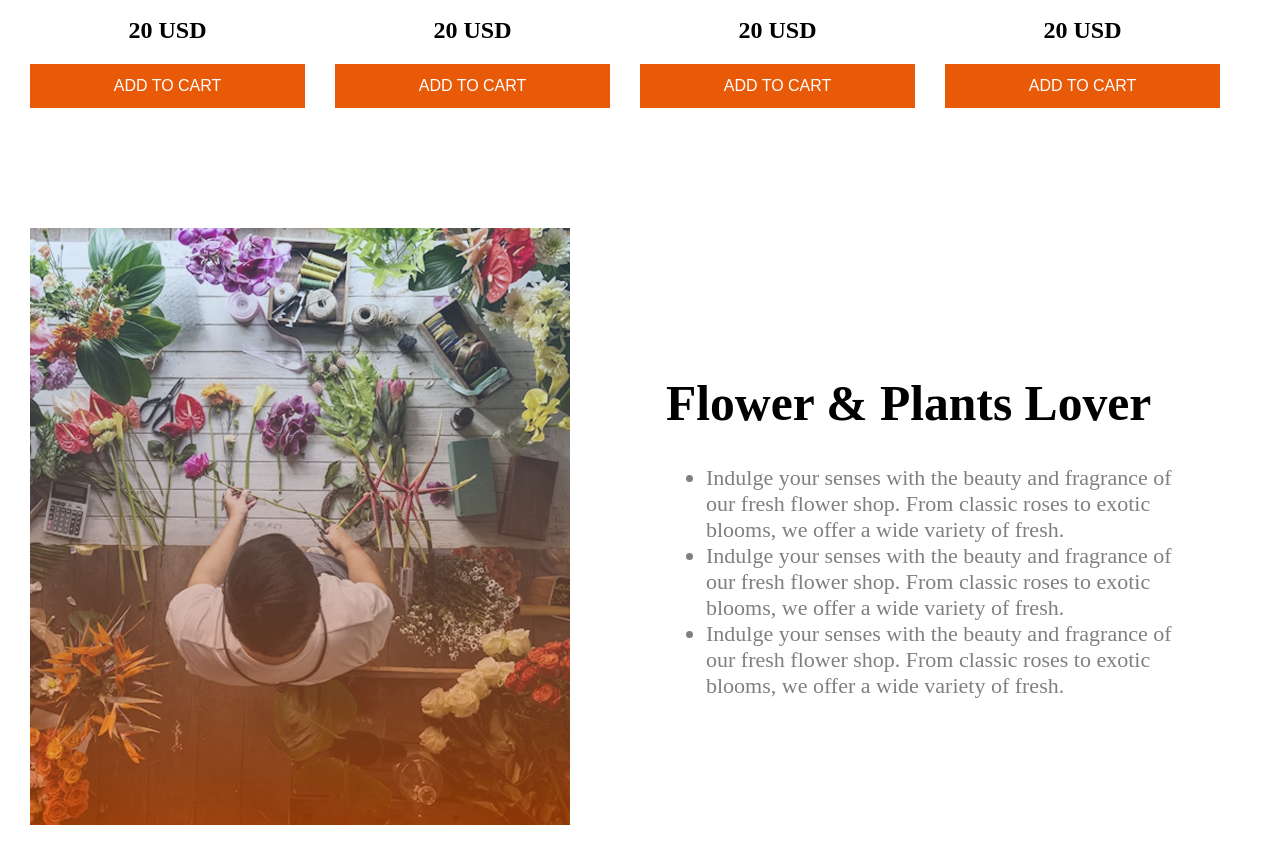
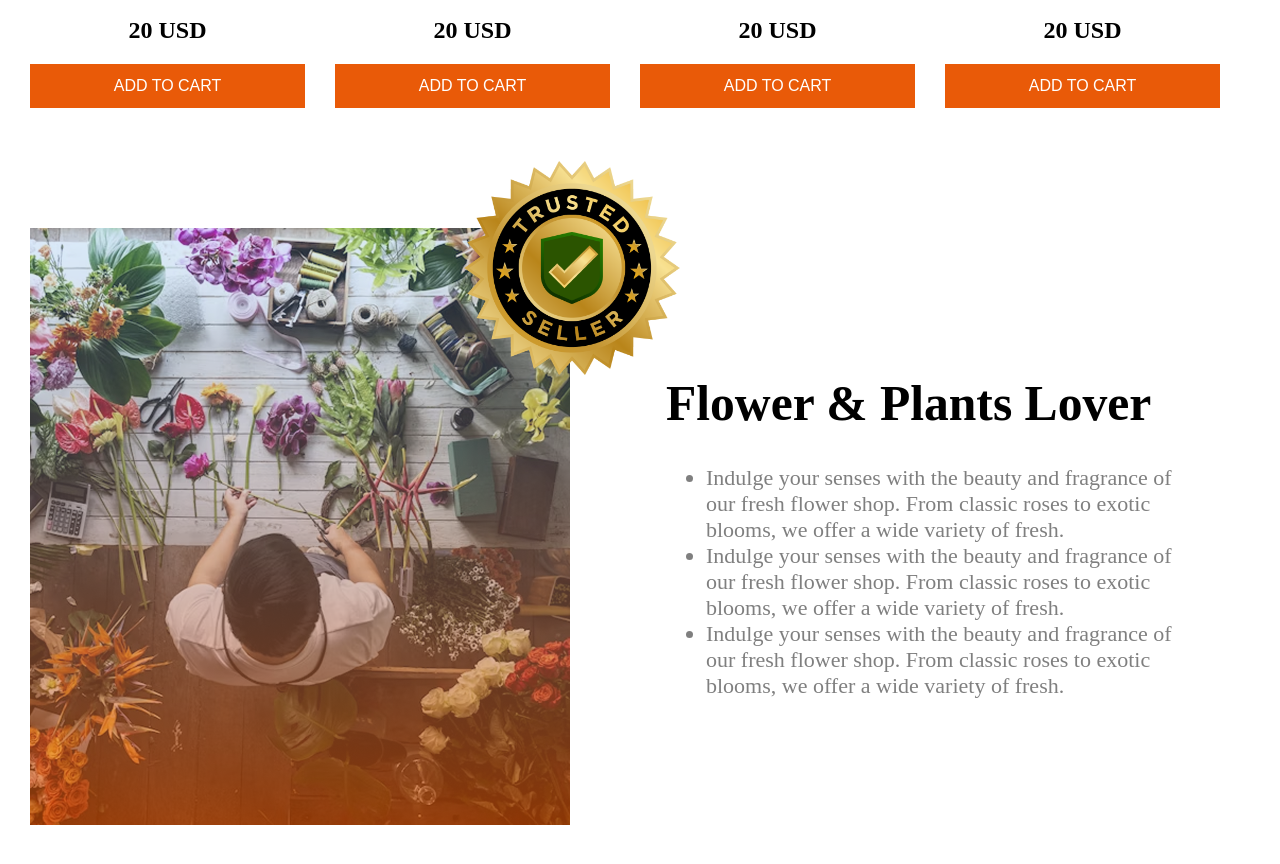
Before and after one commit to mustafiz46607/Assignment-02, a plain HTML site: page index.html in a window 1280 px wide. Shown: the part 1774-2638 px from the top of the page. Drawn offline with Linux system fonts and the light colour scheme.

Commit message:
added trusted badge in flower and plant lover section

```diff
--- a/index.html
+++ b/index.html
@@ -116,6 +116,9 @@
                     <li class="dark-3">Indulge your senses with the beauty and fragrance of our fresh flower shop. From
                         classic roses to exotic blooms, we offer a wide variety of fresh.</li>
                 </ul>
+                <div class="badge">
+                    <img src="assets/trusted-badge.png" alt="">
+                </div>
             </div>
         </div>
         <!-- latest deal section -->
--- a/styles/style.css
+++ b/styles/style.css
@@ -145,6 +145,7 @@
 .flower-lover-content{
     max-width: 540px;
     padding: 44px;
+    position: relative;
 }
 .flower-lover-title{
     font-size: 3.1rem;
@@ -153,6 +154,16 @@
 .flower-lover-content ul li{
     font-size: 22px;
     font-weight: 500;
+}
+.badge{
+    position: absolute;
+    height: 300px;
+    width: 300px;
+    top: -180px;
+    left: -200px;
+}
+.badge img{
+    width: 100%;
 }
 /* latest deal styles */
 .latest-deal{
@@ -316,6 +327,9 @@
     .flower-lover .img{
         width: 90%;
     }
+    .badge{
+        display: none;
+    }
     .latest-deal-container{
         grid-template-areas:
         "deal-1     deal-1      deal-1      deal-1"
@@ -325,7 +339,7 @@
     }
     .deal-3, .deal-2, .deal-1{
         height: 220px;
-        width: 100%;
+        width: 98%;
     }
     #deal-3{
         padding: 50px 45px;
```
